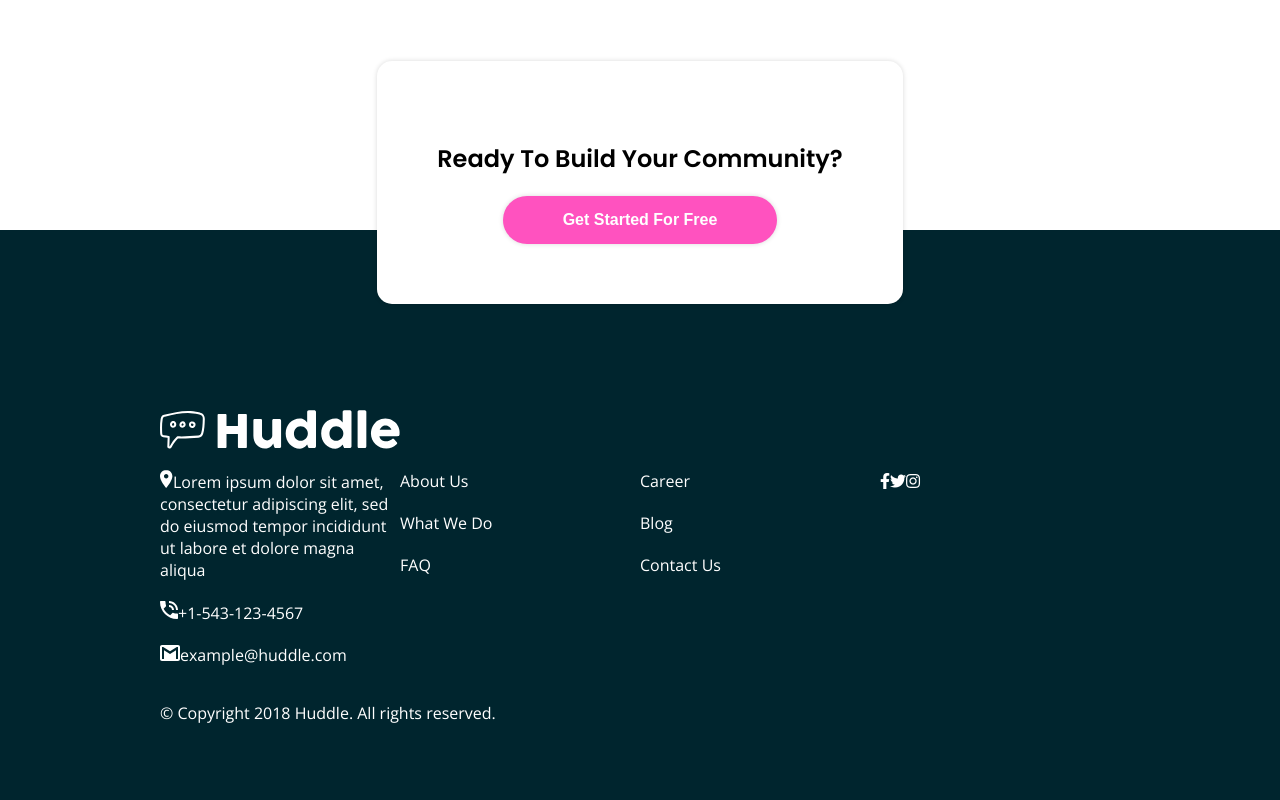
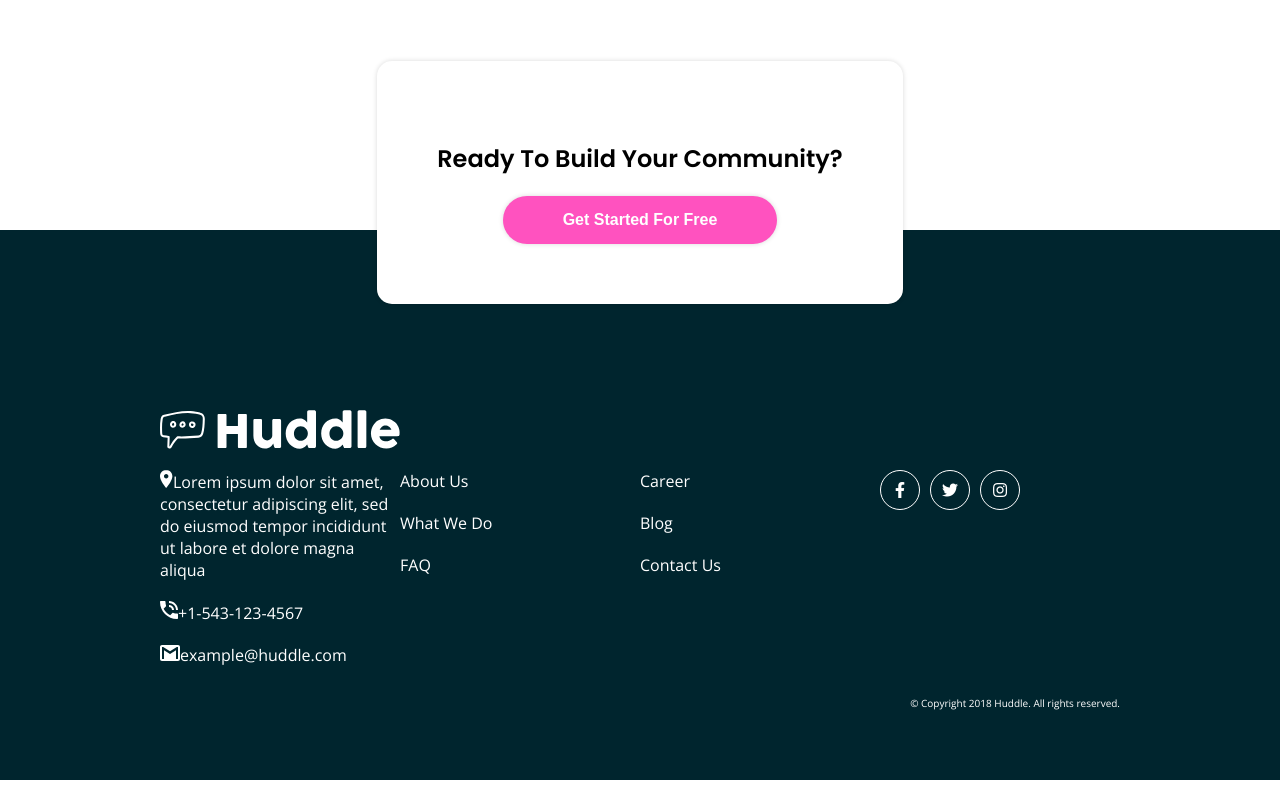
Before and after one commit to adriansmuresan/Huddle-Page, a plain HTML site: page index.html in a window 1280 px wide. Shown: the part 1807-2607 px from the top of the page. Drawn offline with nearby package versions, Linux system fonts and the light colour scheme.

Commit message:
Adds styles for social links and copywright text

```diff
--- a/style.css
+++ b/style.css
@@ -110,7 +110,7 @@ footer * {
 }
 
 footer ul {
-  list-style: none;
+  list-style-type: none;
   padding: 0;
 }
 
@@ -122,3 +122,20 @@ footer ul li a {
   text-decoration: none;
   margin-bottom: 20px;
 }
+
+footer .social {
+  border: 1px solid #fff;
+  border-radius: 50%;
+  height: 40px;
+  width: 40px;
+  display: inline-flex;
+  margin-right: 10px;
+  align-items: center;
+  justify-content: center;
+  text-decoration: none;
+}
+
+footer p {
+  text-align: right;
+  font-size: 10px;
+}
```
